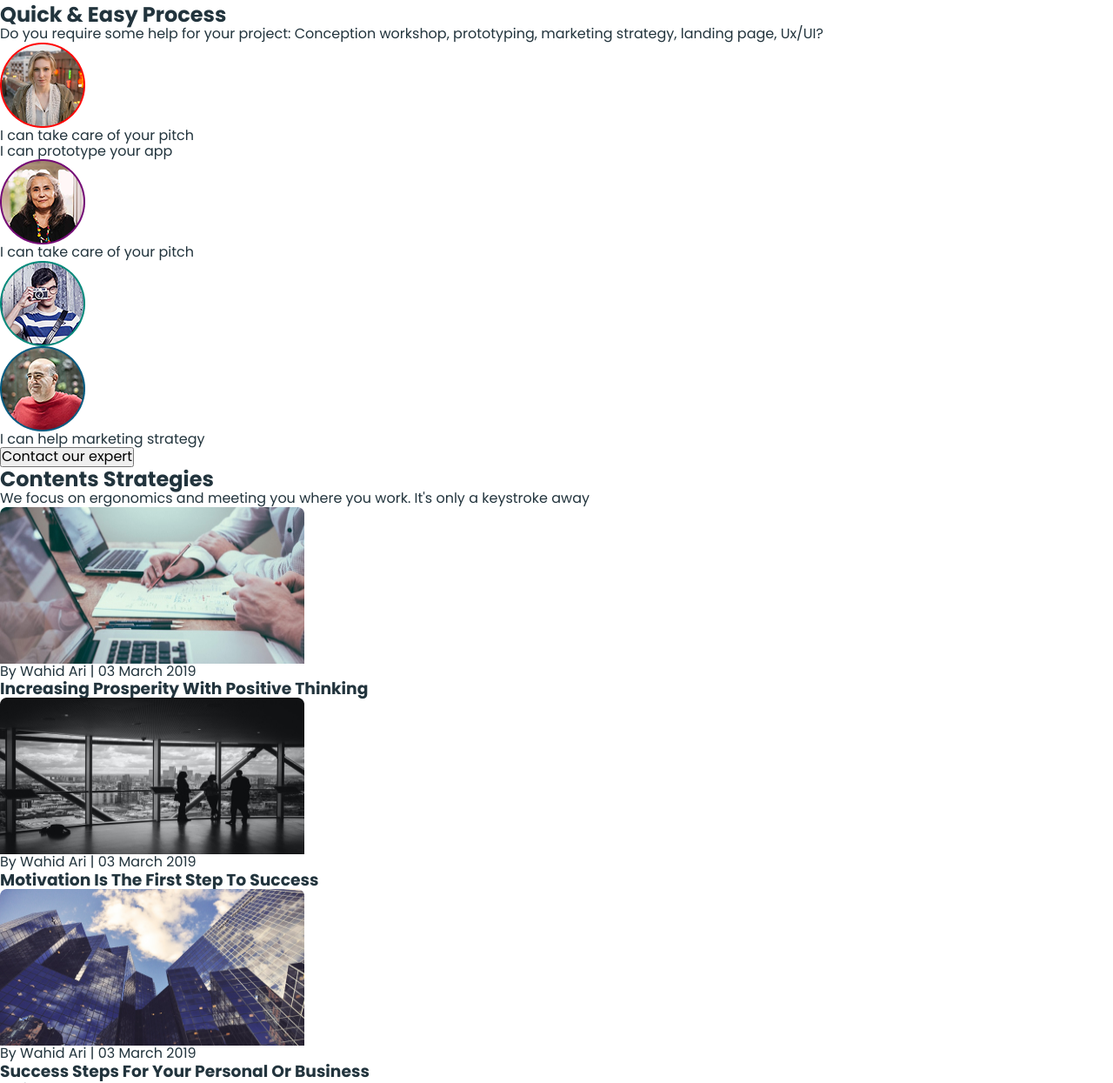
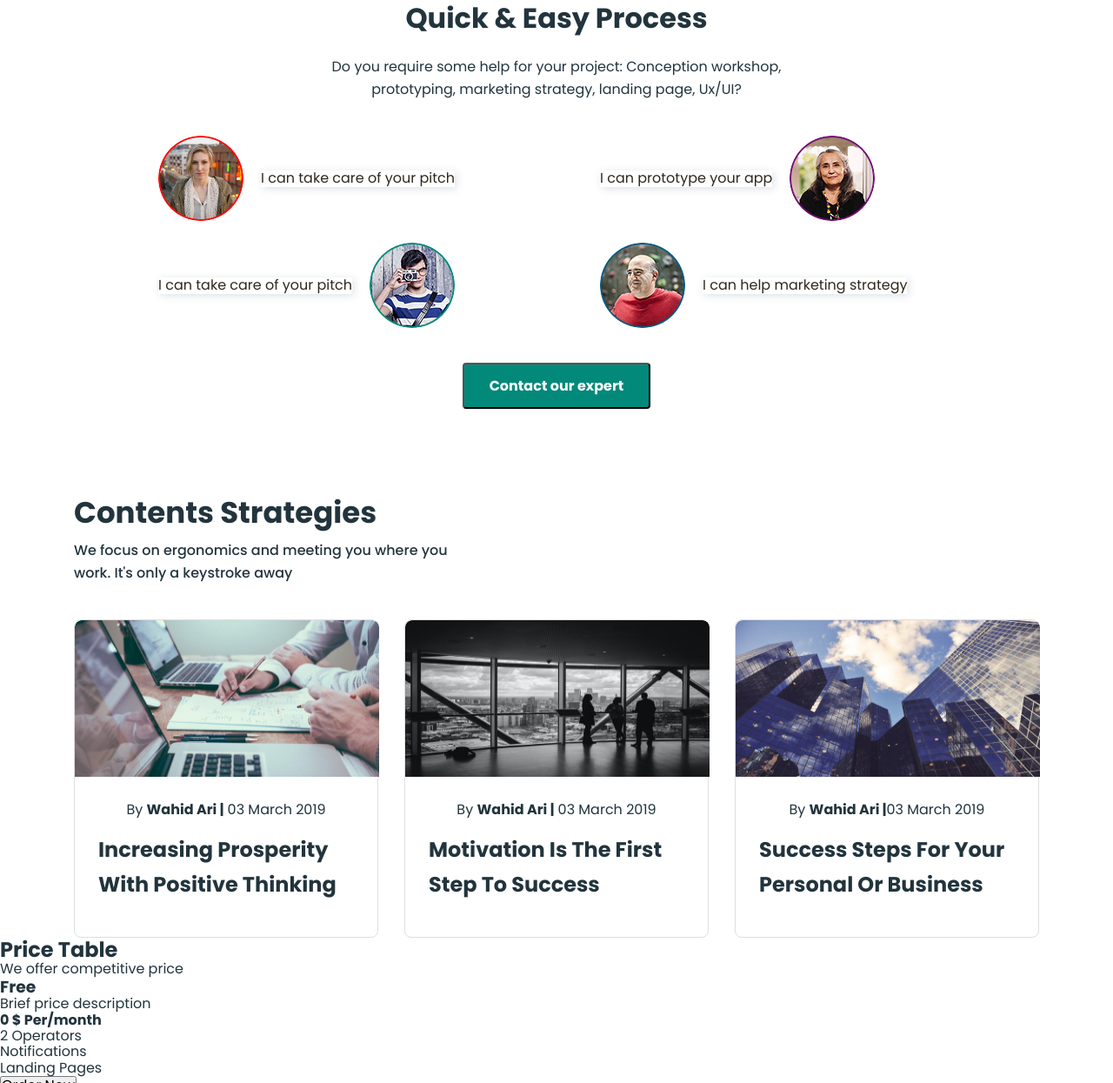
Before and after one commit to OlenaYarova/project-blended, a plain HTML site: page index.html in a window 1280 px wide. Shown: the part 3080-4325 px from the top of the page at 87% size. Drawn offline with nearby package versions, Linux system fonts and the light colour scheme.

Commit message:
add quick and strategies

```diff
--- a/css/styles.css
+++ b/css/styles.css
@@ -50,10 +50,6 @@ img {
 }
 
 /* HEADER  */
-
-/* .header .container {
-    display: flex;
-  } */
 
 .header-container {
   display: flex;
@@ -322,3 +318,149 @@ img {
 }
 .list-item-img {
 }
+
+/* <!-- Quick & Easy Process SECTION --! >  */
+
+.quick {
+  padding-bottom: 100px;
+}
+
+.quick-title {
+  font-size: 32px;
+  text-align: center;
+  color: #22343d;
+  margin-right: auto;
+  margin-left: auto;
+  margin-bottom: 25px;
+}
+
+.quick-text {
+  font-size: 16px;
+  line-height: 1.625;
+  text-align: center;
+  max-width: 530px;
+  color: #22343d;
+  margin-right: auto;
+  margin-left: auto;
+  margin-bottom: 40px;
+}
+
+.quick-list {
+  display: flex;
+  flex-wrap: wrap;
+  gap: 25px 100px;
+  margin-bottom: 40px;
+  padding: 0;
+  align-items: center;
+  justify-content: center;
+}
+
+.quick-list-item {
+  display: flex;
+  align-items: center;
+  gap: 20px;
+  max-width: 408px;
+  width: calc((100% - 100px) / 2);
+}
+
+.quick-list-item-img {
+  border-radius: 100%;
+  stroke-width: 2px;
+  stroke: #ff0909;
+  width: 98px;
+  height: 98px;
+}
+
+.quick-list-item-text {
+  font-size: 16px;
+  text-align: center;
+  color: #2f281e;
+  box-shadow: 2px 2px 10px 0 rgba(23, 58, 86, 0.15);
+}
+
+.quick-btn {
+  border-radius: 4px;
+  width: 216px;
+  height: 53px;
+  background-color: #02897a;
+  font-weight: 700;
+  font-size: 16px;
+  color: #fff;
+
+  display: block;
+  margin-right: auto;
+  margin-left: auto;
+}
+
+/* <!--  Contents Strategies  --> */
+
+.strategies {
+  padding border-bottom: 100px;
+}
+
+.strategies-title {
+  font-size: 34px;
+color: #22343d;
+margin-bottom: 10px;
+text-align: left;
+}
+
+.strategies-text {
+  font-weight: 500;
+  font-size: 16px;
+line-height: 1.625;
+color: #22343d;
+max-width: 465px;
+margin-bottom: 40px;
+}
+
+.strategies-list {
+  display: flex;
+  gap: 30px;
+
+}
+
+.strategies-list-item-img {
+  border-radius: 8px 8px 0 0;
+  display: block;
+  background: #fff;
+}
+
+.strategies-list-item {
+  width: calc((100% - 2 * 30px) / 3);
+  background: #fff;
+  border: 1px solid #dedede;
+  border-radius: 8px;
+}
+
+.strategies-wrap {
+  padding-top: 24px;
+  padding-bottom: 40px;
+  padding-top: 24px;
+  padding-left: 27px;
+  padding-right: 27px;
+
+}
+
+.strategies-list-item-text {
+font-size: 16px;
+line-height: 1.75;
+color: #22343d;
+text-align: center;
+padding-bottom: 12px;
+}
+
+.strategies-list-item-text-part {
+  font-weight: 700;
+}
+
+.strategies-list-item-subtitle {
+font-size: 24px;
+line-height: 1.67;
+color: #22343d;
+text-align: left;
+}
+
+.strategies-list-item-subtitle:focus,
+.strategies-list-item-subtitle:hover {
+ color: #02897a;;
--- a/index.html
+++ b/index.html
@@ -244,72 +244,82 @@
 
 
       <!-- Quick & Easy Process SECTION  -->
-      <section>
-        <h2>Quick & Easy Process</h2>
-        <p>
+      <section class="quick">
+        <div class="container">
+        <h2 class="quick-title">Quick & Easy Process</h2>
+        <p class="quick-text">
           Do you require some help for your project: Conception workshop,
           prototyping, marketing strategy, landing page, Ux/UI?
         </p>
-        <ul>
-          <li>
-            <img src="./images/avatar.png" alt="avatar" width="98" />
-            <p>I can take care of your pitch</p>
+        <ul class="quick-list">
+          <li class="quick-list-item">
+            <img src="./images/avatar.png" class="quick-list-item-img" alt="avatar" width="98" />
+            <p class="quick-list-item-text">I can take care of your pitch</p>
           </li>
-          <li>
-            <p>I can prototype your app</p>
-            <img src="./images/avatar (1).png" alt="avatar" width="98" />
+          <li class="quick-list-item">
+            <p class="quick-list-item-text">I can prototype your app</p>
+            <img src="./images/avatar (1).png" class="quick-list-item-img" alt="avatar" width="98" />
           </li>
-          <li>
-            <p>I can take care of your pitch</p>
-            <img src="./images/avatar (2).png" alt="avatar" width="98" />
+          <li class="quick-list-item">
+            <p class="quick-list-item-text">I can take care of your pitch</p>
+            <img src="./images/avatar (2).png" class="quick-list-item-img" alt="avatar" width="98" />
           </li>
-          <li>
-            <img src="./images/avatar (3).png" alt="advancements" width="98" />
-            <p>I can help marketing strategy</p>
+          <li class="quick-list-item">
+            <img src="./images/avatar (3).png" class="quick-list-item-img" alt="advancements" width="98" />
+            <p class="quick-list-item-text">I can help marketing strategy</p>
           </li>
         </ul>
-        <button type="button">Contact our expert</button>
+        <button class="quick-btn" type="button">Contact our expert</button>
+      </div>
       </section>
 
       <!--  Contents Strategies  -->
-      <section>
-        <h2>Contents Strategies</h2>
-        <p>
+      <section class="strategies">
+       <div class="container">
+          <h2 class="strategies-title">Contents Strategies</h2>
+          <p class="strategies-text">
             We focus on ergonomics and meeting you where you work. It's only a
             keystroke away
           </p>
-        <ul>
-          <li>
-            <img
+          <ul class="strategies-list">
+            <li class="strategies-list-item">
+              <img class="strategies-list-item-img"
                 src="./images/image 1.jpg"
                 alt="image"
                 width="350"
                 height="180"
               />
-            <p>By Wahid Ari | 03 March 2019</p>
-            <h3>Increasing Prosperity With Positive Thinking</h3>
+              <div class="strategies-wrap">
+                <p class="strategies-list-item-text">By <span class="strategies-list-item-text-part">Wahid Ari |</span> 03 March 2019</p>
+                <h3 class="strategies-list-item-subtitle">Increasing Prosperity With Positive Thinking</h3>
+              </div>
             </li>
-          <li>
-            <img
+            <li class="strategies-list-item">
+              <img class="strategies-list-item-img"
                 src="./images/image.jpg"
                 alt="image"
                 width="350"
                 height="180"
               />
-            <p>By Wahid Ari | 03 March 2019</p>
-            <h3>Motivation Is The First Step To Success</h3>
+              <div class="strategies-wrap">
+                <p class="strategies-list-item-text">By <span class="strategies-list-item-text-part">Wahid Ari |</span> 03 March 2019</p>
+                <h3 class="strategies-list-item-subtitle">Motivation Is The First Step To Success</h3>
+              </div>
             </li>
-          <li>
-            <img
+            <li class="strategies-list-item">
+              <img class="strategies-list-item-img"
                 src="./images/image 2.png"
                 alt="image"
                 width="350"
                 height="180"
               />
-            <p>By Wahid Ari | 03 March 2019</p>
-            <h3>Success Steps For Your Personal Or Business</h3>
+              <div class="strategies-wrap">
+                <p class="strategies-list-item-text">By <span class="strategies-list-item-text-part">Wahid Ari |</span>03 March 2019</p>
+                <h3 class="strategies-list-item-subtitle">Success Steps For Your Personal Or Business</h3>
+              </div>
             </li>
           </ul>
+       </div>
       </section>
 
       <!-- Price Table SECTION  -->
```
Lines whose indentation alone changed are shown as unchanged.
